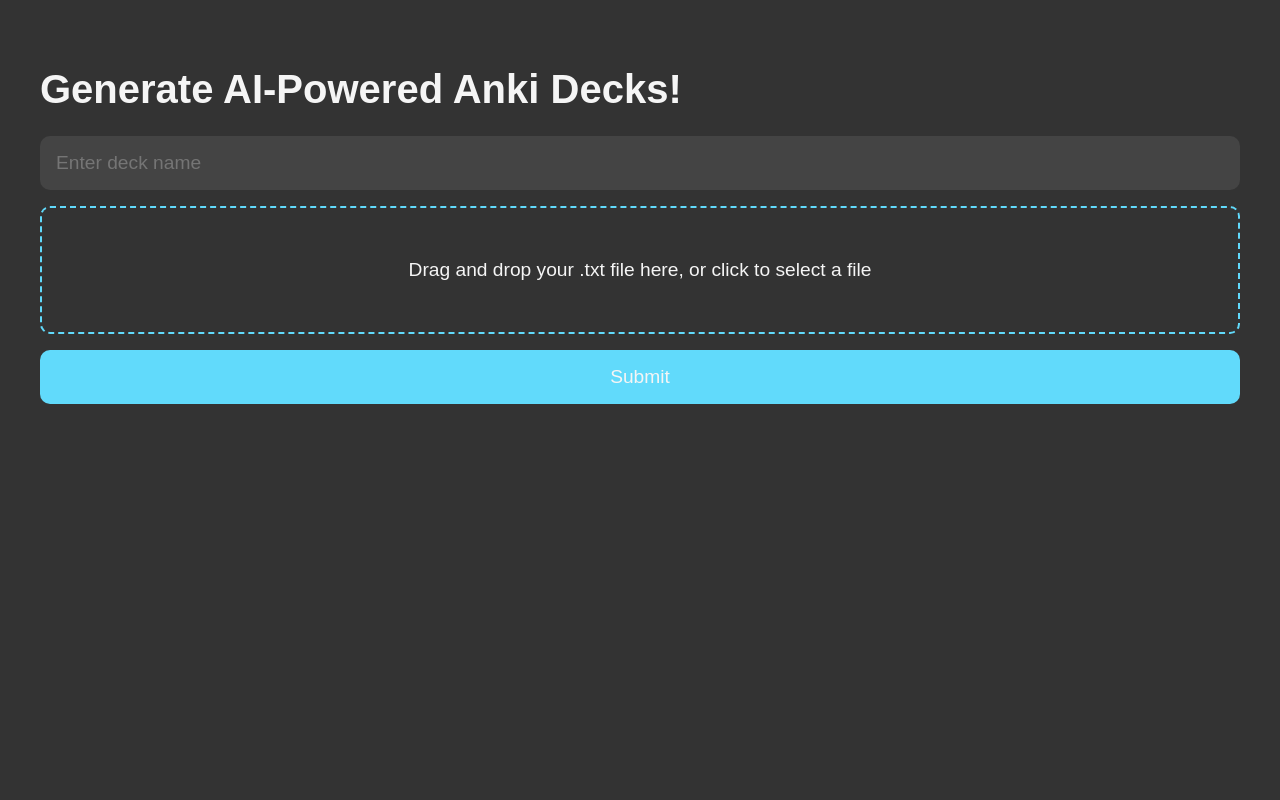
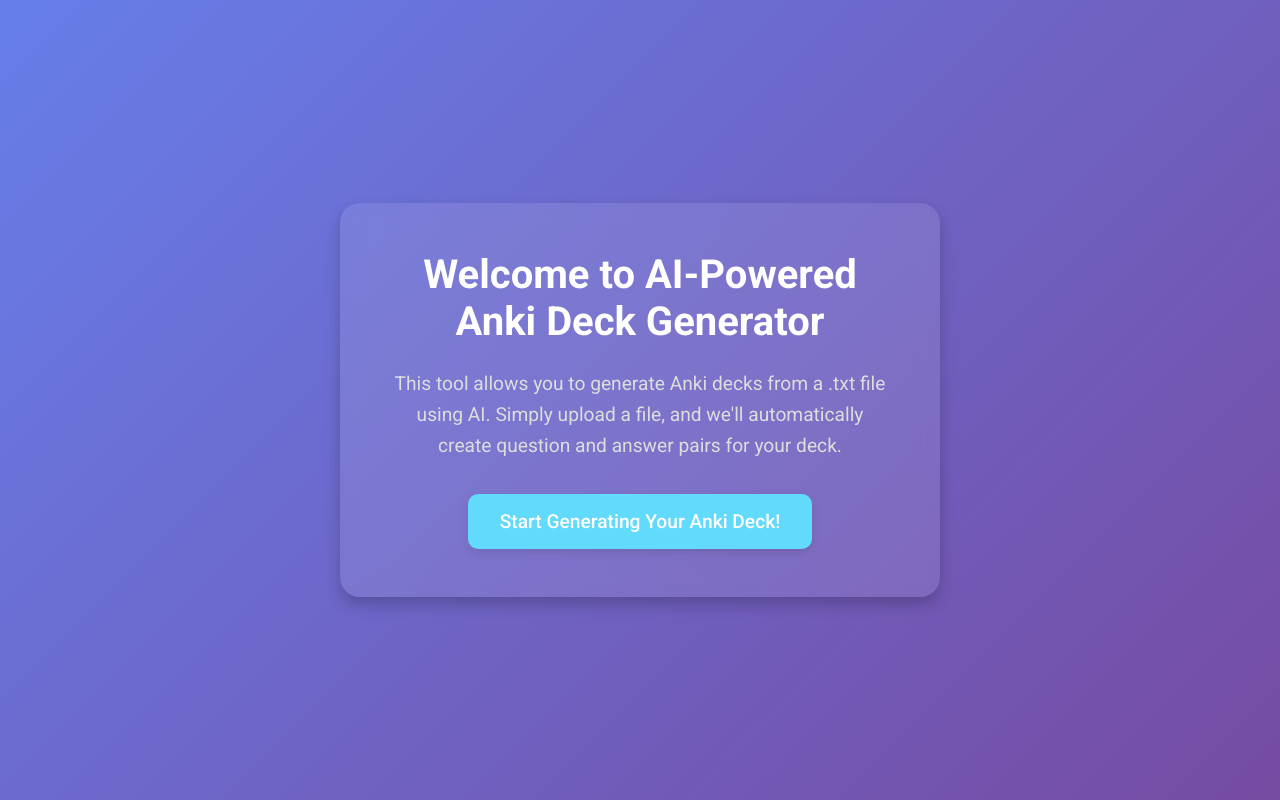
Before and after one commit to mqzpt/hackademics, a Flask app: template templates/index.html in a window 1280 px wide. Run offline with Flask 3, Linux system fonts and the light colour scheme; the template is opened without the code that fills it, so the values that code supplies are empty.

Commit message:
feat: build an inital frontend with html and css

```diff
--- a/static/styles/style.css
+++ b/static/styles/style.css
@@ -7,60 +7,160 @@
 
 /* Body Styling */
 body {
-    padding: 2rem;
-    background: linear-gradient(135deg, #1f1c2c, #928DAB); /* Adds a gradient background */
-    color: #f1f1f1; /* Soft off-white color */
+    font-family: 'Roboto', sans-serif;
+    background: linear-gradient(135deg, #667eea, #764ba2);
     min-height: 100vh;
     display: flex;
+    justify-content: center;
+    align-items: center;
+    color: #f1f1f1;
+}
+
+/* Container Styling */
+.container {
+    background-color: rgba(255, 255, 255, 0.1);
+    padding: 3rem;
+    border-radius: 20px;
+    box-shadow: 0 8px 15px rgba(0, 0, 0, 0.2);
+    backdrop-filter: blur(10px);
+    text-align: center;
+}
+
+/* Form Styling */
+form {
+    display: flex;
     flex-direction: column;
-    align-items: center;
-    gap: 2rem;
-    font-family: 'Poppins', sans-serif; /* Modern sans-serif font */
-    font-size: 1.8rem; /* Adjusted font size */
-    transition: background 0.3s ease-in-out; /* Smooth transition effect */
+    gap: 1.5rem;
+    width: 100%;
 }
 
 /* Input and Button Styling */
-input, button {
-    font-size: 1.8rem; /* Adjusted font size for consistency */
-    padding: 1rem 1.5rem;
-    border-radius: 15px;
-    border: none; /* Remove default borders */
-    background: rgba(255, 255, 255, 0.1); /* Transparent background with a soft white tint */
-    color: #f1f1f1;
-    box-shadow: 0 4px 8px rgba(0, 0, 0, 0.2); /* Adds a soft shadow */
-    outline: none; /* Removes input outline */
-    transition: all 0.3s ease-in-out; /* Smooth hover transitions */
+input[type="text"],
+button {
+    padding: 1rem;
+    font-size: 1.2rem;
+    border-radius: 10px;
+    border: none;
+    background: rgba(255, 255, 255, 0.1);
+    color: #fff;
+    box-shadow: 0 4px 8px rgba(0, 0, 0, 0.1);
+    outline: none;
+    transition: all 0.3s ease;
 }
 
-/* Button hover effect */
-button:hover {
-    background: #61dafb; /* Light cyan-blue hover effect */
+input[type="text"]::placeholder {
+    color: #ccc;
+}
+
+input[type="text"]:focus {
+    background: rgba(255, 255, 255, 0.2);
+    border: 2px solid #61dafb;
+}
+
+button {
+    background-color: #61dafb;
     color: #333;
     cursor: pointer;
-    transform: translateY(-3px); /* Subtle hover lift effect */
+    transition: transform 0.3s ease, box-shadow 0.3s ease;
 }
 
-/* Input focus effect */
-input:focus {
-    background: rgba(255, 255, 255, 0.2); /* Changes input background on focus */
-    border: 2px solid #61dafb; /* Light blue border on focus */
+button:hover {
+    transform: translateY(-3px);
+    box-shadow: 0 6px 12px rgba(0, 0, 0, 0.2);
 }
 
-/* Button active effect */
 button:active {
-    transform: translateY(0); /* Pushes the button down slightly on click */
-    box-shadow: 0 2px 4px rgba(0, 0, 0, 0.3);
+    transform: translateY(0);
+    box-shadow: 0 2px 4px rgba(0, 0, 0, 0.2);
+}
+
+/* Drag-and-Drop Area Styling */
+#drop-area {
+    border: 2px dashed #61dafb;
+    padding: 2rem;
+    border-radius: 15px;
+    background: rgba(255, 255, 255, 0.05);
+    transition: background-color 0.3s ease;
+}
+
+#drop-area.dragging {
+    background-color: rgba(255, 255, 255, 0.2);
+}
+
+#drop-area p {
+    font-size: 1.1rem;
+    color: #ccc;
+    margin: 0;
 }
 
 /* Media Queries */
 @media (max-width: 768px) {
-    body {
-        font-size: 1.6rem; /* Smaller font for mobile screens */
+    .container {
+        padding: 2rem;
     }
 
-    input, button {
-        font-size: 1.6rem;
+    form {
+        gap: 1rem;
+    }
+
+    input[type="text"],
+    button {
+        font-size: 1rem;
         padding: 0.8rem 1.2rem;
     }
+
+    #drop-area {
+        padding: 1.5rem;
+    }
 }
+
+/* Styling for index.html */
+.container {
+    background-color: rgba(255, 255, 255, 0.1);
+    padding: 3rem;
+    border-radius: 20px;
+    box-shadow: 0 8px 15px rgba(0, 0, 0, 0.2);
+    backdrop-filter: blur(10px);
+    text-align: center;
+    max-width: 600px;
+    margin: auto;
+}
+
+h1 {
+    font-size: 2.5rem;
+    margin-bottom: 1.5rem;
+    font-weight: 700;
+    color: #fff;
+}
+
+p {
+    font-size: 1.2rem;
+    line-height: 1.6;
+    margin-bottom: 2rem;
+    color: #ddd;
+}
+
+/* Button styling for link */
+a.btn {
+    display: inline-block;
+    padding: 1rem 2rem;
+    font-size: 1.2rem;
+    font-weight: 500;
+    color: #fff;
+    background-color: #61dafb;
+    border-radius: 10px;
+    text-decoration: none;
+    transition: all 0.3s ease;
+    box-shadow: 0 4px 8px rgba(0, 0, 0, 0.1);
+}
+
+a.btn:hover {
+    background-color: #4ac0e0;
+    box-shadow: 0 6px 12px rgba(0, 0, 0, 0.2);
+    transform: translateY(-3px);
+}
+
+a.btn:active {
+    transform: translateY(0);
+    box-shadow: 0 2px 4px rgba(0, 0, 0, 0.2);
+}
--- a/templates/index.html
+++ b/templates/index.html
@@ -3,125 +3,29 @@
   <head>
     <meta charset="UTF-8" />
     <meta name="viewport" content="width=device-width, initial-scale=1.0" />
-    <title>Generate AI-Powered Anki Decks</title>
-    <style>
-      body {
-        font-family: Arial, sans-serif;
-        padding: 2rem;
-        background-color: #333;
-        color: whitesmoke;
-      }
-      h1 {
-        font-size: 2.5rem;
-        margin-bottom: 1.5rem;
-      }
-      form {
-        display: flex;
-        flex-direction: column;
-        gap: 1rem;
-      }
-      input[type="text"],
-      button {
-        padding: 1rem;
-        font-size: 1.2rem;
-        border-radius: 10px;
-        border: none;
-        background: #444;
-        color: whitesmoke;
-      }
-      button {
-        background-color: #61dafb;
-        cursor: pointer;
-      }
-      #drop-area {
-        border: 2px dashed #61dafb;
-        padding: 2rem;
-        text-align: center;
-        font-size: 1.2rem;
-        border-radius: 10px;
-        transition: background-color 0.3s ease;
-      }
-      #drop-area.dragging {
-        background-color: #444;
-      }
-    </style>
+    <title>Welcome to AI-Powered Anki Decks</title>
+
+    <!-- Link to Google Fonts and external CSS -->
+    <link
+      href="https://fonts.googleapis.com/css2?family=Roboto:wght@400;500;700&display=swap"
+      rel="stylesheet"
+    />
+    <link
+      rel="stylesheet"
+      href="{{ url_for('static', filename='styles/style.css') }}"
+    />
   </head>
   <body>
-    <h1>Generate AI-Powered Anki Decks!</h1>
+    <div class="container">
+      <h1>Welcome to AI-Powered Anki Deck Generator</h1>
+      <p>
+        This tool allows you to generate Anki decks from a .txt file using AI.
+        Simply upload a file, and we'll automatically create question and answer
+        pairs for your deck.
+      </p>
 
-    <form
-      action="/upload"
-      method="POST"
-      enctype="multipart/form-data"
-      id="upload-form"
-    >
-      <!-- Field to enter the name of the Anki deck -->
-      <input
-        type="text"
-        name="deck_name"
-        id="deck_name"
-        placeholder="Enter deck name"
-        required
-      />
-
-      <!-- Drag-and-drop area -->
-      <div id="drop-area">
-        <p>Drag and drop your .txt file here, or click to select a file</p>
-        <input
-          type="file"
-          name="txt_file"
-          id="txt_file"
-          accept=".txt"
-          hidden
-          required
-        />
-      </div>
-
-      <!-- Submit button -->
-      <button type="submit">Submit</button>
-    </form>
-
-    <script>
-      // Grab the drop area and file input elements
-      const dropArea = document.getElementById("drop-area");
-      const fileInput = document.getElementById("txt_file");
-
-      // Prevent default behavior (Prevent file from being opened)
-      ["dragenter", "dragover", "dragleave", "drop"].forEach((eventName) => {
-        dropArea.addEventListener(eventName, (e) => e.preventDefault());
-        dropArea.addEventListener(eventName, (e) => e.stopPropagation());
-      });
-
-      // Highlight drop area when file is dragged over
-      ["dragenter", "dragover"].forEach((eventName) => {
-        dropArea.addEventListener(eventName, () => {
-          dropArea.classList.add("dragging");
-        });
-      });
-
-      ["dragleave", "drop"].forEach((eventName) => {
-        dropArea.addEventListener(eventName, () => {
-          dropArea.classList.remove("dragging");
-        });
-      });
-
-      // Handle dropped files
-      dropArea.addEventListener("drop", (e) => {
-        const files = e.dataTransfer.files;
-        fileInput.files = files; // Populate file input with dropped file
-        dropArea.querySelector("p").textContent = files[0].name;
-      });
-
-      // Allow click on drop area to trigger file selection
-      dropArea.addEventListener("click", () => fileInput.click());
-
-      // Update drop area when file is selected via click
-      fileInput.addEventListener("change", () => {
-        const file = fileInput.files[0];
-        if (file) {
-          dropArea.querySelector("p").textContent = file.name;
-        }
-      });
-    </script>
+      <!-- Button-styled link -->
+      <a href="/generate" class="btn">Start Generating Your Anki Deck!</a>
+    </div>
   </body>
 </html>
```
Also changed, not shown: templates/generator.html (added, +98 -0 lines).
